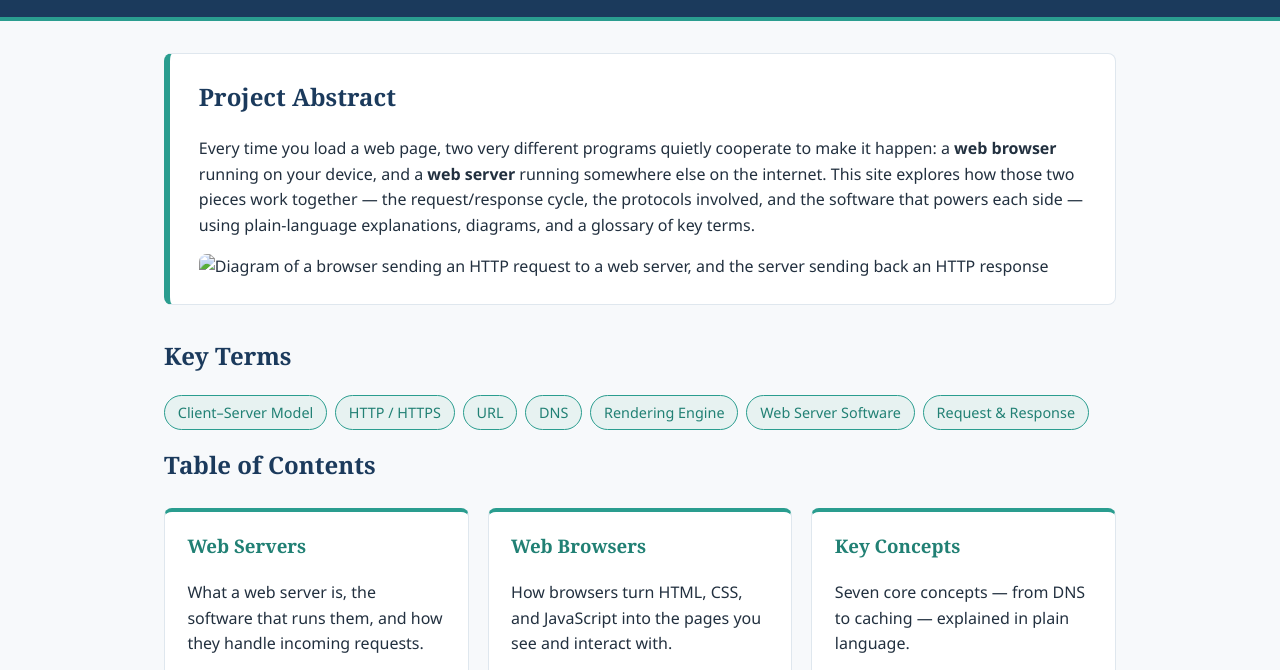
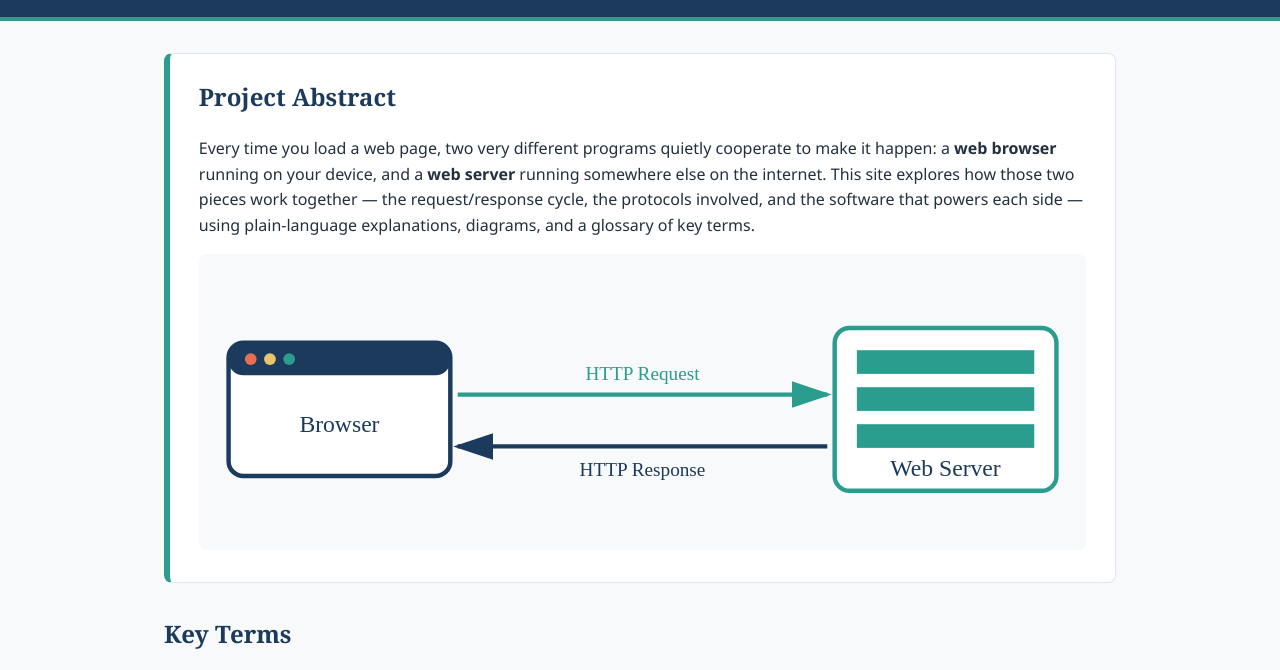
Before and after one commit to dj-gifdj/It3203-project, a plain HTML site: page index.html in a window 1280 px wide. Shown: the part 121-791 px from the top of the page. Drawn offline with Linux system fonts and the light colour scheme; files that its build step writes are made by us from their sources.

Commit message:
Update index.html

```diff
--- a/index.html
+++ b/index.html
@@ -35,7 +35,7 @@
         and the software that powers each side &mdash; using plain-language explanations, diagrams,
         and a glossary of key terms.
       </p>
-      <img src="images/hero-diagram.svg" alt="Diagram of a browser sending an HTTP request to a web server, and the server sending back an HTTP response">
+      <img src="hero-diagram.svg" alt="Diagram of a browser sending an HTTP request to a web server, and the server sending back an HTTP response">
     </section>
 
 
```
